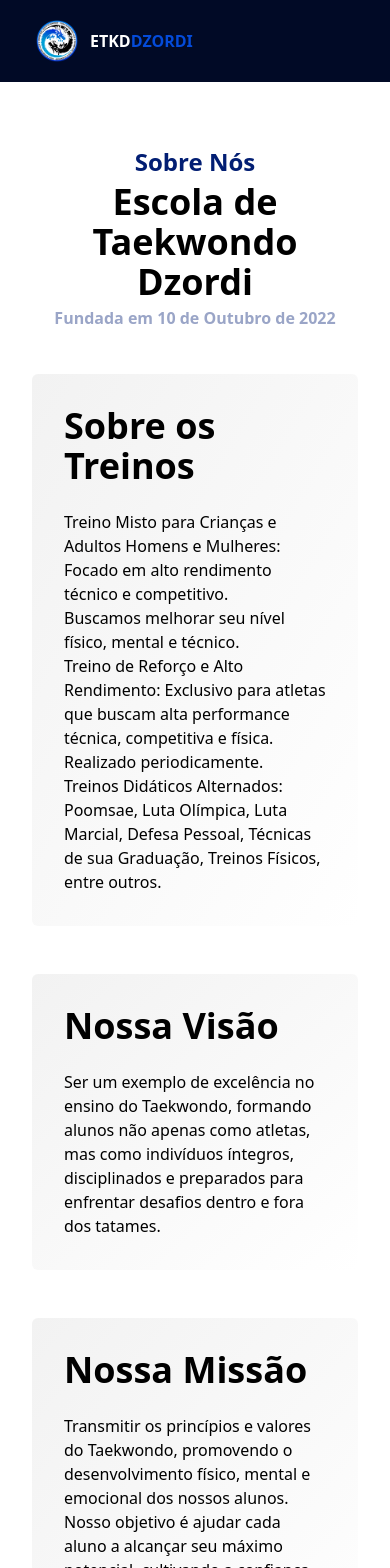
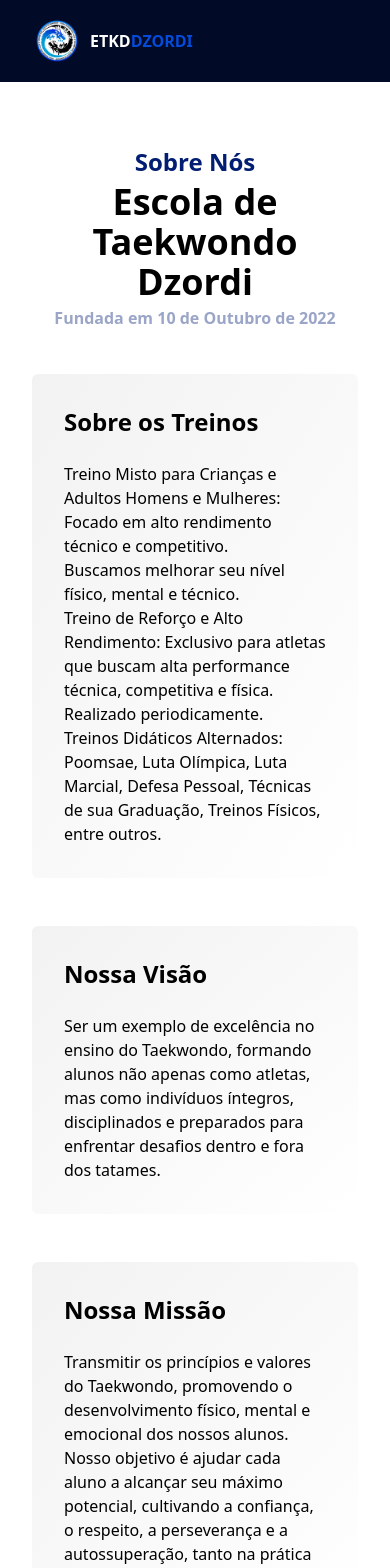
Before and after one commit to dev-isaacmello/dzorditaekwondo-website, a Next.js app: page /about in a window 390 px wide. Shown: the top 1568 px of the page. Built offline with nearby package versions, Linux system fonts and the light colour scheme; some icons are missing.

Commit message:
corrections in header

```diff
--- a/src/app/about/page.tsx
+++ b/src/app/about/page.tsx
@@ -2,6 +2,7 @@ export default function About() {
   return (
     <section>
       <div className="container mx-auto h-full w-fit px-8 py-16">
+        <div className="flex flex-col items-center gap-1">
           <div className="flex flex-col items-center gap-1">
             <h1 className="text-secondary text-2xl font-bold md:text-4xl">
               Sobre Nós
@@ -12,10 +13,11 @@ export default function About() {
             <span className="text-secondary/40 font-semibold">
               Fundada em 10 de Outubro de 2022
             </span>
+          </div>
 
           <div className="center mt-10 grid grid-cols-1 gap-4 space-y-8 md:grid-cols-2">
             <div className="from-base flex flex-col gap-6 rounded-md bg-gradient-to-br to-white p-8 md:w-[600px]">
-              <h2 className="text-4xl font-bold">Sobre os Treinos</h2>
+              <h2 className="text-2xl md:text-4xl font-bold">Sobre os Treinos</h2>
               <p>
                 Treino Misto para Crianças e Adultos Homens e Mulheres: Focado
                 em alto rendimento técnico e competitivo. <br />
@@ -29,7 +31,7 @@ export default function About() {
               </p>
             </div>
             <div className="from-base flex flex-col flex-wrap gap-6 rounded-md bg-gradient-to-br to-white p-8 md:w-[600px]">
-              <h2 className="text-start text-4xl font-bold md:text-end">
+              <h2 className="text-start text-2xl md:text-4xl font-bold md:text-end">
                 Nossa Visão
               </h2>
               <p className="text-start md:text-end">
@@ -40,7 +42,7 @@ export default function About() {
               </p>
             </div>
             <div className="from-base flex flex-col gap-6 rounded-md bg-gradient-to-br to-white p-8 md:w-[600px]">
-              <h2 className="text-4xl font-bold">Nossa Missão</h2>
+              <h2 className="text-2xl md:text-4xl font-bold">Nossa Missão</h2>
               <p>
                 Transmitir os princípios e valores do Taekwondo, promovendo o
                 desenvolvimento físico, mental e emocional dos nossos alunos.
--- a/src/components/Header/Index.tsx
+++ b/src/components/Header/Index.tsx
@@ -50,7 +50,7 @@ export function Header() {
             onClick={() => SetIsMenuOpen(!isMenuOpen)}
           />
           <div
-            className={`bg-base transition-transofrm text-secondary absolute top-24 left-0 flex w-full transform flex-col items-center gap-6 text-lg font-semibold md:hidden ${isMenuOpen ? "opacity-100" : "opacity-0"}`}
+            className={`bg-base transition-transofrm text-secondary absolute top-21 left-0 flex w-full transform flex-col items-center gap-6 text-lg font-semibold md:hidden ${isMenuOpen ? "opacity-100" : "opacity-0"}`}
             style={{ transition: "transform 0.3s ease, opacity 0.3s ease" }}
             onClick={() => SetIsMenuOpen(false)}
           >
```
Lines whose indentation alone changed are shown as unchanged.
